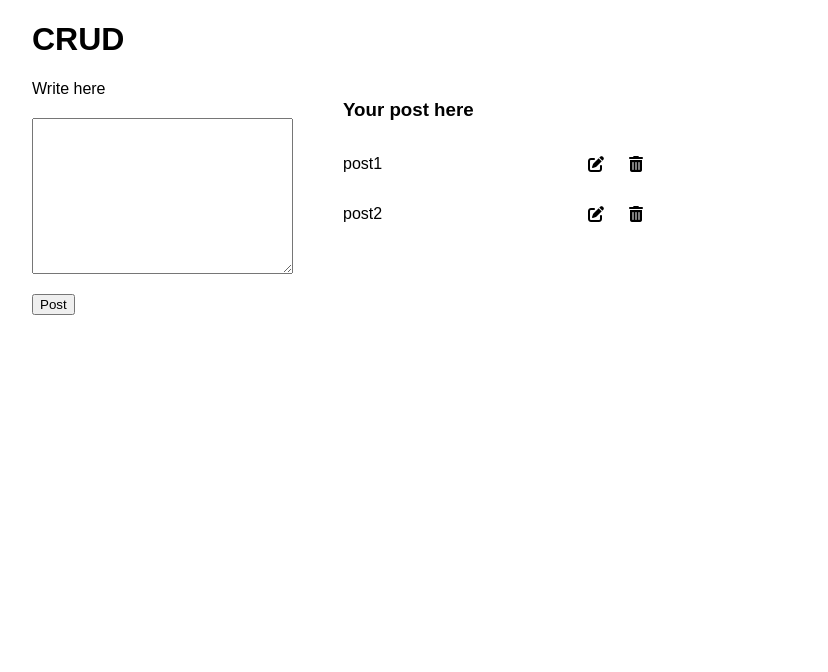
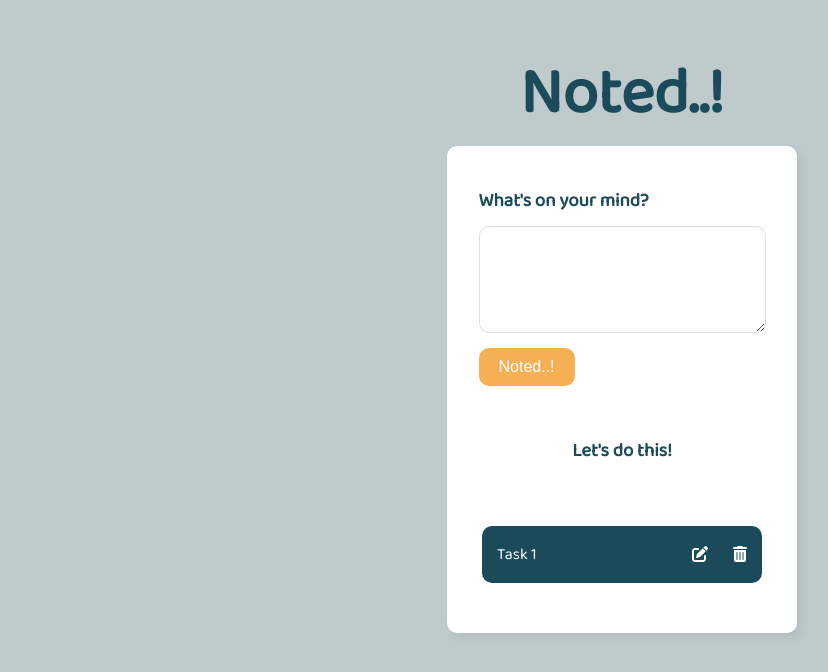
Before and after one commit to Petersonvaladao/Noted-CRUD, a plain HTML site: page index.html in a window 1280 px wide. Shown: the whole page, without its empty margins (18-846 px from the left). Drawn offline with Linux system fonts and the light colour scheme.

Commit message:
CSS Adjustments

```diff
--- a/index.html
+++ b/index.html
@@ -1,40 +1,39 @@
 <!DOCTYPE html>
 <html lang="pt-BR">
+
 <head>
   <meta charset="UTF-8">
   <meta http-equiv="X-UA-Compatible" content="IE=edge">
   <meta name="viewport" content="width=device-width, initial-scale=1.0">
   <link rel="stylesheet" href="style.css">
+  <link rel="preconnect" href="https://fonts.googleapis.com">
+  <link rel="preconnect" href="https://fonts.gstatic.com" crossorigin>
+  <link href="https://fonts.googleapis.com/css2?family=Lobster+Two:wght@400;700&display=swap" rel="stylesheet">
+  <link rel="preconnect" href="https://fonts.googleapis.com">
+  <link rel="preconnect" href="https://fonts.gstatic.com" crossorigin>
+  <link href="https://fonts.googleapis.com/css2?family=Baloo+2&display=swap" rel="stylesheet">
   <link rel="stylesheet" href="https://cdnjs.cloudflare.com/ajax/libs/font-awesome/6.1.1/css/all.min.css" integrity="sha512-KfkfwYDsLkIlwQp6LFnl8zNdLGxu9YAA1QvwINks4PhcElQSvqcyVLLD9aMhXd13uQjoXtEKNosOWaZqXgel0g==" crossorigin="anonymous" referrerpolicy="no-referrer" />
-  <title>Document</title>
+  <title>Noted..!</title>
 </head>
+
 <body>
-  <h1>CRUD</h1>
+  <h1 class="logo">Noted..!</h1>
   <div class="container">
-    <div class="left">
+
     <form id="form">
-        <label for="">Write here</label>
-        <textarea name="" id="input" cols="30" rows="10"></textarea>
+      <h3 class="text">What's on your mind?</h3>
+      <textarea name="" id="input" cols="30" rows="5"></textarea>
       <div id="msg"></div>
-        <button type="submit">Post</button>
+      <button class="btn" type="submit">Noted..!</button>
     </form>
-    </div>
-    <div class="right">
-      <h3>Your post here</h3>
+
+    <h3 class="text">Let's do this!</h3>
     <div id="posts">
-        <div>
-          <p>post1</p>
-          <span class="options">
+      <div class="task">
+        <p>Task 1</p>
+        <div class="options">
           <i onclick="editPost(this)" class="fa-solid fa-pen-to-square"></i>
           <i onclick="deletePost(this)" class="fa-solid fa-trash-can"></i>
-          </span>
-        </div>
-        <div>
-          <p>post2</p>
-          <span class="options">
-            <i onclick="editPost(this)" class="fa-solid fa-pen-to-square"></i>
-            <i onclick="deletePost(this)" class="fa-solid fa-trash-can"></i>
-          </span>
         </div>
       </div>
     </div>
@@ -42,4 +41,5 @@
 
   <script src="script.js"></script>
 </body>
+
 </html>
--- a/script.js
+++ b/script.js
@@ -15,9 +15,8 @@ form.addEventListener("submit", (e) =>{
 let formValidation = () => {
 
   if(input.value === ""){
-    msg.innerHTML = "Post cannot be blank";
+    msg.innerHTML = "Task cannot be blank";
   } else {
-    console.log("success");
     msg.innerHTML = "";
     acceptData();
   }
@@ -33,14 +32,15 @@ let acceptData = () => {
 
 let createPost = () => {
   posts.innerHTML +=
-  `
-  <div>
-    <p>${data.text}</p>
-    <span class="options">
-      <i onClick="editPost(this)" class="fa-solid fa-pen-to-square"></i>
-      <i onClick="deletePost(this)" class="fa-solid fa-trash-can"></i>
-    </span>
-  </div>
+  `   <div id="posts">
+        <div class="task">
+            <p>${data.text}</p>
+          <div class="options">
+            <i onclick="editPost(this)" class="fa-solid fa-pen-to-square"></i>
+            <i onclick="deletePost(this)" class="fa-solid fa-trash-can"></i>
+          </div>
+        </div>
+      </div>
   `;
   input.value = "";
 };
--- a/style.css
+++ b/style.css
@@ -1,21 +1,65 @@
 body {
-  font-family:sans-serif;
-  margin: 0 50px;
+  font-family:'Baloo 2', cursive;
+  color: #1B4A5A;
+  margin: 0 auto;
+  background-color: #BFCACD;
+}
+
+.logo {
+  text-align: center;
+  font-size: 4em;
+  margin-bottom: 0;
 }
 
 .container {
   display: flex;
+  flex-direction: column;
+  justify-content: center;
+  align-items: center;
   gap: 50px;
+  max-width: 350px;
+  margin: 0 auto;
+  padding: 40px 0;
+  border-radius: 10px;
+  background-color: #FFFFFF;
+  box-shadow: 5px 5px 10px #25252511;
+}
+
+.text {
+  text-align: left;
+  margin: 0;
+}
+
+.btn {
+  padding: 10px 20px;
+  font-size: 1em;
+  color: #FFFFFF;
+  background-color:#F6B054 ;
+  border: none;
+  border-radius: 10px;
+  margin-top: 5px;
+  cursor: pointer;
+  transition: all 0.15s ease-in-out;
+}
+
+.btn:hover {
+  background-color:#1B4A5A;
+  transform:translateY(-10%);
 }
 
 #posts {
-width: 300px;
+  margin: 10px 0;
 }
 
-#posts div {
+.task {
+  width: 250px;
   display: flex;
+  justify-content: space-between;
   align-items: center;
-  justify-content: space-between;
+  padding: 0 15px;
+  color: #FFFFFF;
+  background-color: #1B4A5A;
+  border-radius: 10px;
 }
 
 .options {
@@ -25,6 +69,12 @@ width: 300px;
 
 i {
   cursor: pointer;
+  transition: all 0.15s ease-in-out;
+}
+
+i:hover {
+  color: #F6B054;
+  transform:translateY(-10%);
 }
 
 #msg {
@@ -36,8 +86,12 @@ i {
   flex-direction: column;
   justify-content: flex-start;
   align-items: flex-start;
+
 }
 
 #input {
-  margin: 20px 0;
+  margin: 10px 0;
+  border-color: #13225e22;
+  border-radius: 10px;
+  padding: 15px;
 }
```
Lines whose indentation alone changed are shown as unchanged.
